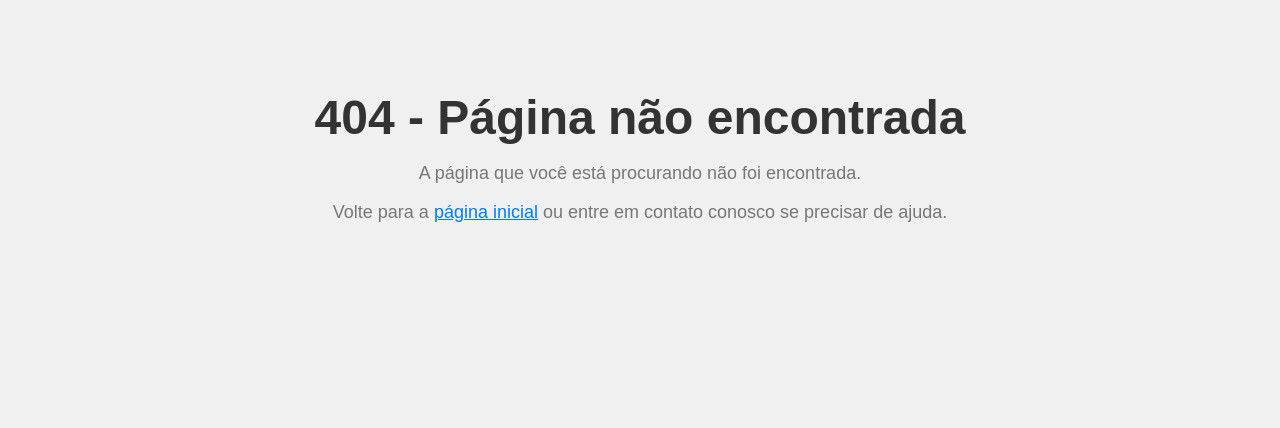
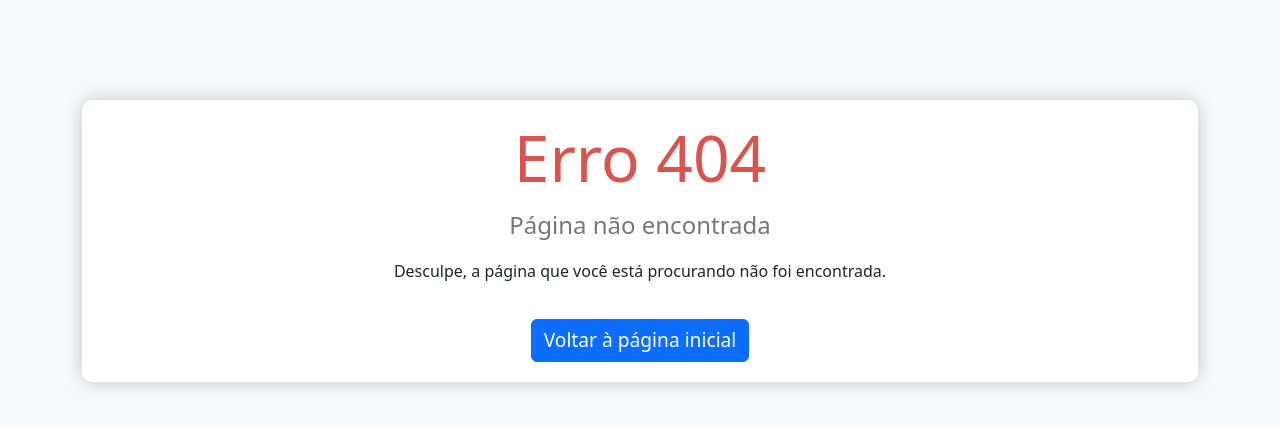
Before and after one commit to kemuelkesley/helpdesk-faculdade, a Django app: template templates/error/404.html in a window 1280 px wide. Shown: the top 428 px of the page. Run offline with Django 4.2, Linux system fonts and the light colour scheme; the template is opened without the code that fills it, so the values that code supplies are empty; parts of the project's set-up code (start-up, migrations or seed data) failed here and were passed over.

Commit message:
modificações no css da pagina erro_400 e link criado no menu superior direito para entrar na pagina e fazer o download do aquivo csv.

```diff
--- /dev/null
+++ b/setup/static/assets/css/erro_404.css
@@ -0,0 +1,24 @@
+body {
+    background-color: #f8f9fa;
+}
+.erro-container {
+    text-align: center;
+    margin-top: 100px;
+    padding: 20px;
+    background-color: #ffffff;
+    border-radius: 10px;
+    box-shadow: 0 0 20px rgba(0, 0, 0, 0.2);
+}
+.erro{
+    font-size: 4rem;
+    color: #d9534f;
+}
+.erro-mensagem {
+    font-size: 1.5rem;
+    margin-top: 10px;
+    color: #777;
+}
+.btn-back {
+    margin-top: 20px;
+    font-size: 1.2rem;
+}
--- a/templates/error/404.html
+++ b/templates/error/404.html
@@ -1,33 +1,24 @@
+{% load static %}
 <!DOCTYPE html>
 <html lang="pt-br">
 <head>
     <meta charset="UTF-8">
     <meta name="viewport" content="width=device-width, initial-scale=1.0">
-    <title>404 - Página não encontrada</title>
-    <style>
-        body {
-            font-family: Arial, sans-serif;
-            text-align: center;
-            background-color: #f0f0f0;
-            padding: 50px;
-        }
-        h1 {
-            font-size: 48px;
-            color: #333;
-            margin-bottom: 10px;
-        }
-        p {
-            font-size: 18px;
-            color: #777;
-        }
-        a {
-            color: #007BFF;
-        }
-    </style>
+    <title>Erro404</title>
+    <link href="https://cdn.jsdelivr.net/npm/bootstrap@5.3.2/dist/css/bootstrap.min.css" rel="stylesheet"
+    integrity="sha384-T3c6CoIi6uLrA9TneNEoa7RxnatzjcDSCmG1MXxSR1GAsXEV/Dwwykc2MPK8M2HN" crossorigin="anonymous">
+    <link rel="stylesheet" type="text/css" href="{% static 'assets/css/erro_404.css' %}">
 </head>
 <body>
-    <h1>404 - Página não encontrada</h1>
-    <p>A página que você está procurando não foi encontrada.</p>
-    <p>Volte para a <a href="/">página inicial</a> ou entre em contato conosco se precisar de ajuda.</p>
+
+    <div class="container">
+        <div class="erro-container">
+            <h1 class="erro">Erro 404</h1>
+            <p class="erro-mensagem">Página não encontrada</p>
+            <p>Desculpe, a página que você está procurando não foi encontrada.</p>
+            <a href="/" class="btn btn-primary btn-back">Voltar à página inicial</a>
+        </div>
+    </div>
+
 </body>
 </html>
```
Also changed, not shown: cadastro/admin.py (+5 -15 lines), setup/jazmmin.py (+6 -1 lines), templates/dados/equipamentos.html (+5 -2 lines).
